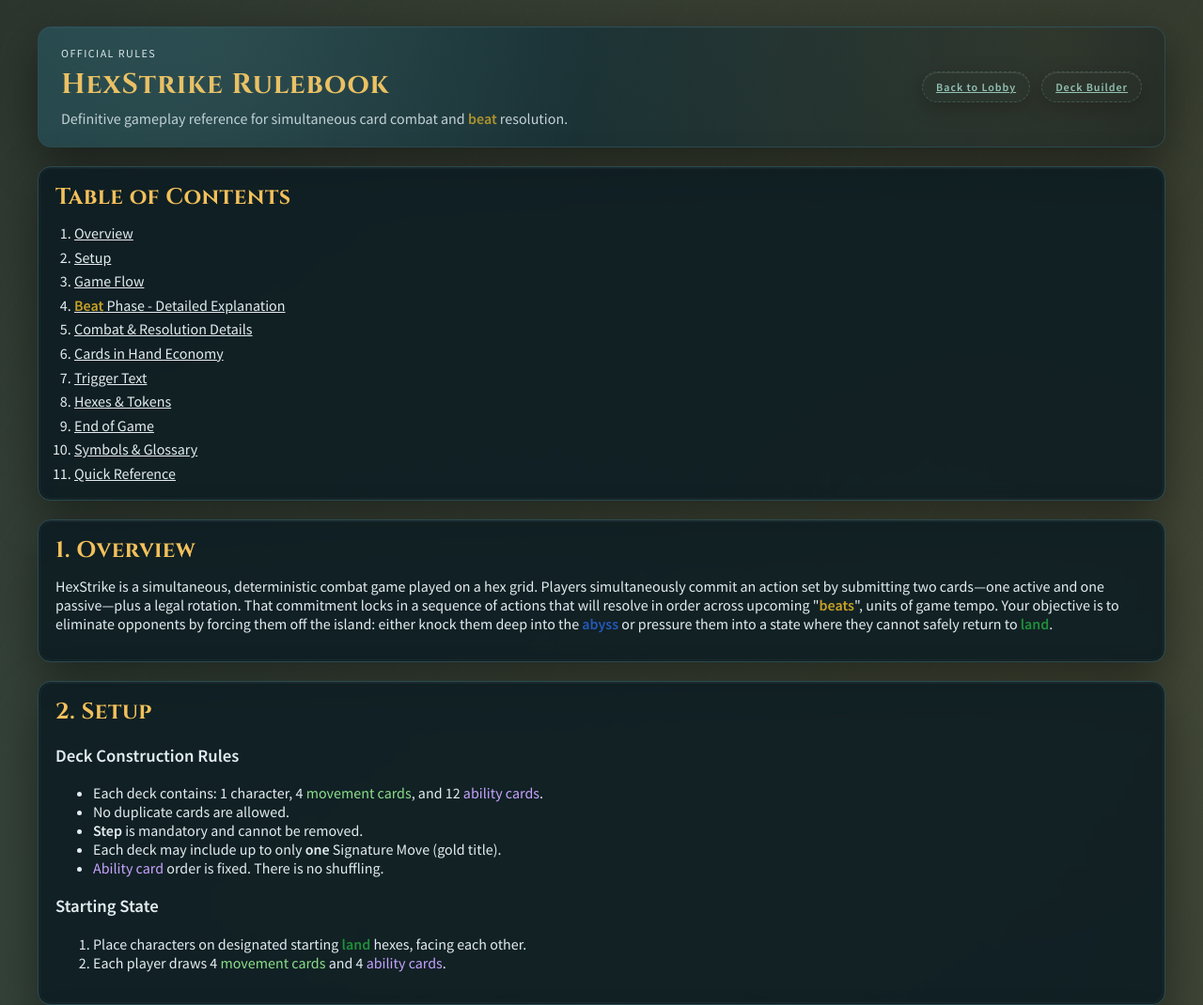
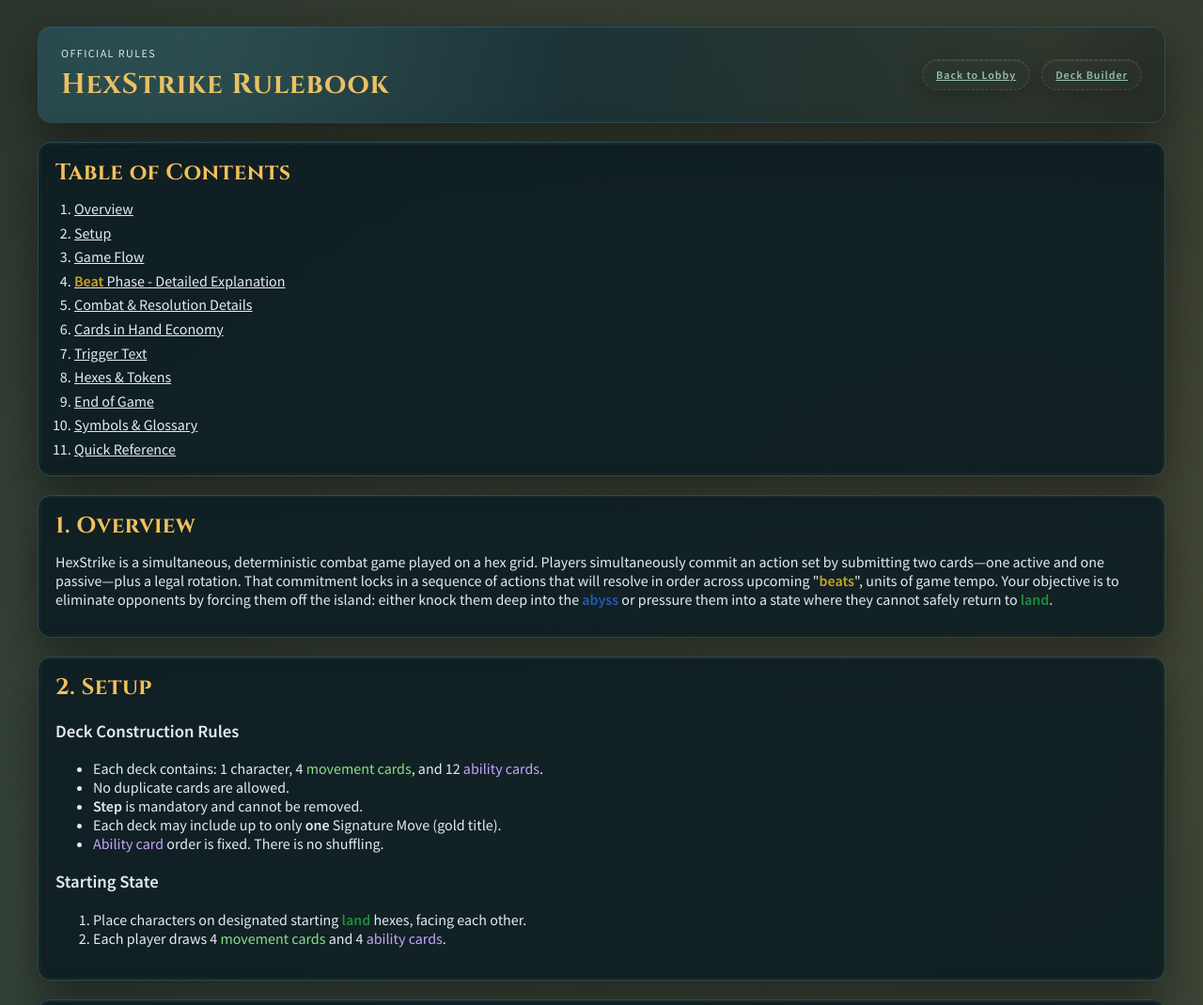
Before and after one commit to mbabai/HexStrike, a website: page public/rulebook.html in a window 1280 px wide. Shown: the top 1070 px of the page at 94% size. Drawn offline with Linux system fonts and the light colour scheme.

Commit message:
removed subtitle to rulebook

```diff
--- a/public/rulebook.html
+++ b/public/rulebook.html
@@ -61,7 +61,6 @@
           <div class="branding">
             <p class="eyebrow">Official Rules</p>
             <h1>HexStrike Rulebook</h1>
-            <p class="subtitle">Definitive gameplay reference for simultaneous card combat and beat resolution.</p>
           </div>
           <div class="hero-actions">
             <a class="btn btn-ghost btn-small" href="/">Back to Lobby</a>
```
